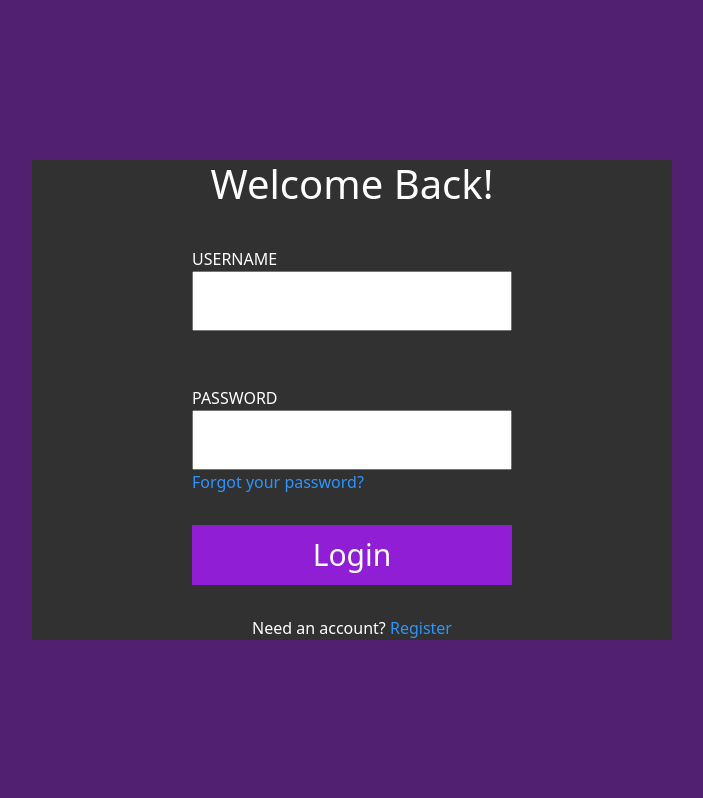
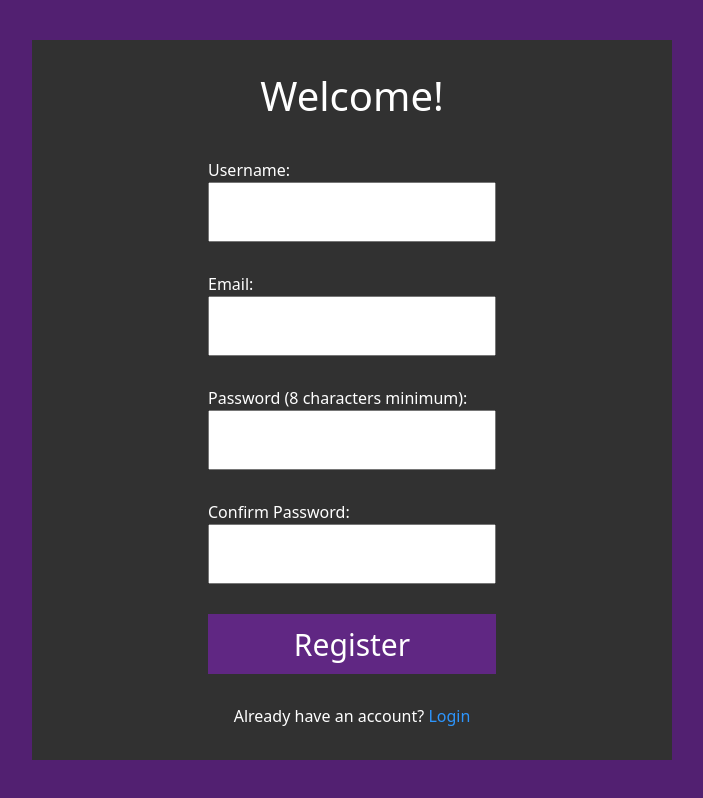
Before and after one commit to CoreyHam/discord-clone-frontend, a React (Create React App) app: page /register in a window 1280 px wide. Shown: the whole page, without its empty margins (288-991 px from the left). Built offline with nearby package versions, Linux system fonts and the light colour scheme.

Commit message:
Add ability to register

```diff
--- a/src/App.css
+++ b/src/App.css
@@ -14,13 +14,14 @@
 .login-container{
   color: white;
   background-color: rgb(49, 49, 49);
-  height: 60vh;
+  height: 60%;
   width: 50vw;
   display: flex;
   flex-direction: column;
   justify-content: space-around;
   align-items: center;
   gap: 30px;
+  padding: 2em;
   /* filter: drop-shadow(0 0 2rem rgb(255, 45, 21)); */
 }
 
@@ -41,6 +42,10 @@
   height: 60px;
   background-color: rgb(143, 30, 213);
   border: none;
+}
+
+.login-button:disabled{
+  background-color: rgb(143, 30, 213, 0.5);
 }
 
 
--- a/src/App.js
+++ b/src/App.js
@@ -1,21 +1,20 @@
 import './App.css';
-import { Outlet } from "react-router-dom";
+import { Navigate, Outlet } from "react-router-dom";
 import { GlobalProvider } from './context/GlobalState';
 // import NavBar from './components/NavBar';
 import { Nav } from './components/Nav'
 import { Sidebar } from './components/Sidebar'
 import { Main } from './components/Main'
 import Login from './components/user/Login';
+import Register from './components/user/Register';
+import { useNavigate } from 'react-router-dom';
 
 
 function App() {
+  let navigate = useNavigate();
+
   if (localStorage.getItem("user") === null) {
-    return (
-      <>
-        <Login />
-        <Outlet />
-      </>
-    );
+    navigate("/login")
   } else {
     return (
       <div className='containerr'>
@@ -26,5 +25,4 @@ function App() {
     );
   }
 }
-
 export default App;
--- a/src/components/Nav.js
+++ b/src/components/Nav.js
@@ -20,7 +20,7 @@ export function Nav() {
         let serverName = document.querySelector('.server-name').value;
         console.log(serverName);
         if (serverName) {
-            postServer()
+            postServer( )
             document.querySelector('.screen-dimmer').style.display = 'none';
             document.querySelector('.server-name').value = '';
         }
@@ -45,10 +45,11 @@ export function Nav() {
         let serverName = document.querySelector('.server-name').value;
         let options = {
             method: 'POST',
-            url: `http://localhost:8000/api/servers/`,
+            url: `http://localhost:8000/api/post-servers/`,
             data: { name: serverName, users: [user], created_by: user }
         }
         let response = await request(options)
+        console.log("heres the user that is making the server!", user)
         setServers([...servers, response.data])
     }
 
--- a/src/components/user/Login.js
+++ b/src/components/user/Login.js
@@ -1,13 +1,13 @@
 import React, { useState } from "react"
 import AuthService from "../../services/auth.service";
-// import { useNavigate } from 'react-router-dom';
+import { useNavigate } from 'react-router-dom';
 import { useGlobalState } from "../../context/GlobalState";
 import jwtDecode from "jwt-decode";
 
 const Login = () => {
-  // let navigate = useNavigate();
+  let navigate = useNavigate();
 
-  const [ dispatch] = useGlobalState();
+  const [state, dispatch] = useGlobalState();
   const [failedLogin, setFailedLogin] = useState(false);
 
   const [username, setUsername] = useState("");
@@ -27,13 +27,16 @@ const Login = () => {
             currentUserToken: resp.access,
             currentUser: data
           })
-          window.location.reload()
-          // navigate("/")
+          navigate("/")
         }
       });
   }
   let color = ''
   failedLogin ? color = 'red' : color = ''
+  function handleRegister() {
+    navigate("/register")
+  }
+
   return (
     <div className="login-bg">
       <div className="c-form">
@@ -69,7 +72,7 @@ const Login = () => {
             type="submit"
             value="Login"
           />
-          <div>Need an account? <a>Register</a></div>
+          <div>Need an account? <a href="javascript:" onClick={handleRegister} >Register</a></div>
         </form>
       </div>
     </div>
--- a/src/components/user/Register.js
+++ b/src/components/user/Register.js
@@ -1,13 +1,15 @@
 import React, { useState } from "react"
 import AuthService from "../../services/auth.service";
+import { useNavigate } from 'react-router-dom';
+
 
 const Register = () => {
+  let navigate = useNavigate();
+
   const [user, setUser] = useState({
     username: "",
     password: "",
     passwordConf: "",
-    firstName: "",
-    lastName: "",
     email: "",
   })
 
@@ -18,17 +20,28 @@ const Register = () => {
     })
   }
 
+
   const handleRegister = (e) => {
     e.preventDefault();
     AuthService.register(user)
+      .then(() => {
+        navigate("/")
+      }
+      )
   }
 
+  function handleLogin() {
+    navigate("/login")
+  }
   return (
+    <div className="login-bg">
       <div className="c-form">
-      <form onSubmit={handleRegister}>
-        <div>
+        <form onSubmit={handleRegister} className="login-container">
+          <h1>Welcome!</h1>
+          <div className="login-prompt">
             <label htmlFor="username">Username:</label>
             <input
+              className="login-height"
               type="text"
               id="username"
               name="username"
@@ -36,9 +49,10 @@ const Register = () => {
               required
             />
           </div>
-        <div>
+          <div className="login-prompt">
             <label htmlFor="email">Email:</label>
             <input
+              className="login-height"
               type="text"
               id="email"
               name="email"
@@ -46,9 +60,10 @@ const Register = () => {
               required
             />
           </div>
-        <div>
+          <div className="login-prompt">
             <label htmlFor="pass">Password (8 characters minimum):</label>
             <input
+              className="login-height"
               type="password"
               id="pass"
               name="password"
@@ -57,9 +72,10 @@ const Register = () => {
               onChange={(e) => handleChange('password', e.target.value)}
             />
           </div>
-        <div>
+          <div className="login-prompt">
             <label htmlFor="passConf">Confirm Password:</label>
             <input
+              className="login-height"
               type="password"
               id="passConf"
               name="password"
@@ -67,38 +83,21 @@ const Register = () => {
               required
               onChange={(e) => handleChange('passwordConf', e.target.value)} />
           </div>
-        <div>
-          <label htmlFor="firstName">First Name:</label>
           <input
-            type="text"
-            id="firstName"
-            name="fname"
-
-            required
-            onChange={(e) => handleChange('firstName', e.target.value)} />
-        </div>
-        <div>
-          <label htmlFor="lastName">Last Name:</label>
-          <input
-            type="text"
-            id="lastName"
-            name="lname"
-            required
-            onChange={(e) => handleChange('lastName', e.target.value)} />
-        </div>
-        <input
+            className="login-button login-height"
             type="submit"
             value="Register"
             disabled={(
               user.password &&
               user.password.length >= 8 &&
               user.password === user.passwordConf &&
-            user.firstName &&
-            user.lastName &&
               user.email
             ) ? false : true}
           />
+          <div>Already have an account? <a href="javascript:" onClick={handleLogin} >Login</a></div>
+
         </form>
+      </div>
     </div>
   )
 
--- a/src/index.js
+++ b/src/index.js
@@ -20,9 +20,9 @@ root.render(
     <GlobalProvider>
       <Router>
         <Routes>
+          <Route path="login" element={<Login />} />
+            <Route path="register" element={<Register />} />
           <Route path="/" element={<App />}>
-            <Route path="login" element={<Login />} />
-            <Route path="register" element={<Register />} />
             <Route path="profile" element={<Profile />} />
           </Route>
         </Routes>
--- a/src/services/auth.service.js
+++ b/src/services/auth.service.js
@@ -39,8 +39,6 @@ class AuthService {
     username,
     email,
     password,
-    firstName,
-    lastName
   }) {
     await request({
       url: REGISTER_ENDPOINT,
@@ -49,8 +47,6 @@ class AuthService {
         username,
         email,
         password,
-        first_name: firstName,
-        last_name: lastName,
       }
     })
     .then(() => {
```
Lines whose indentation alone changed are shown as unchanged.
